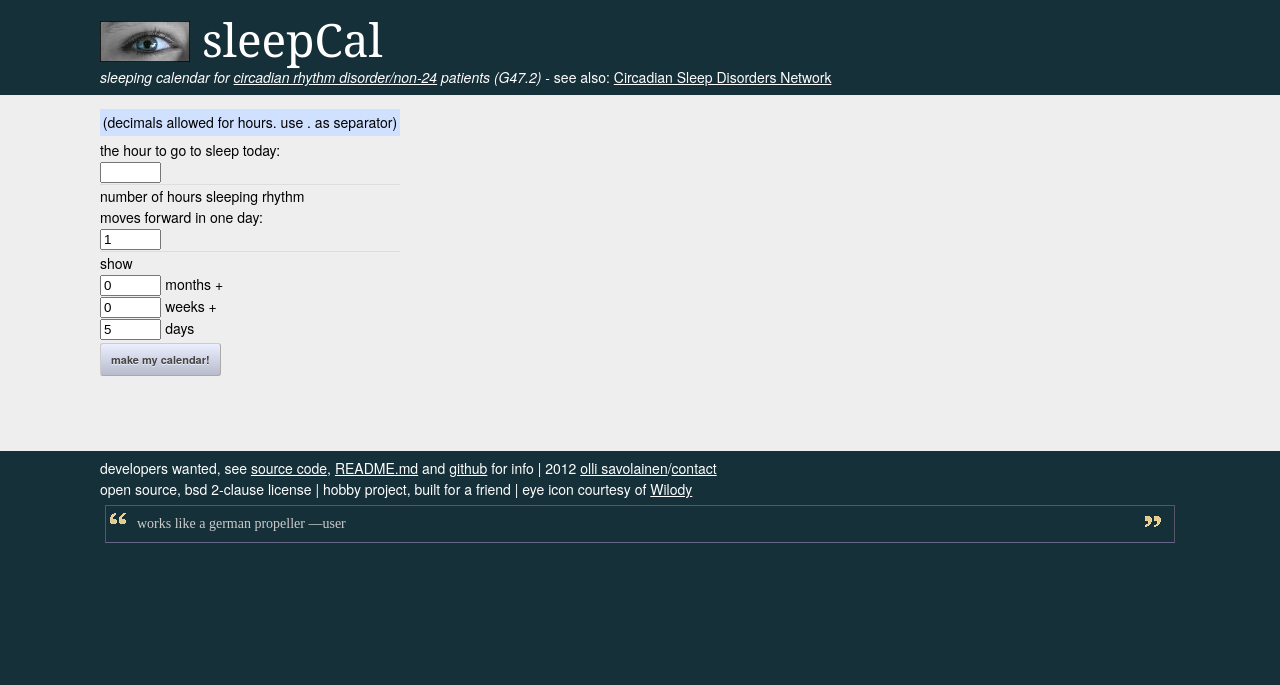
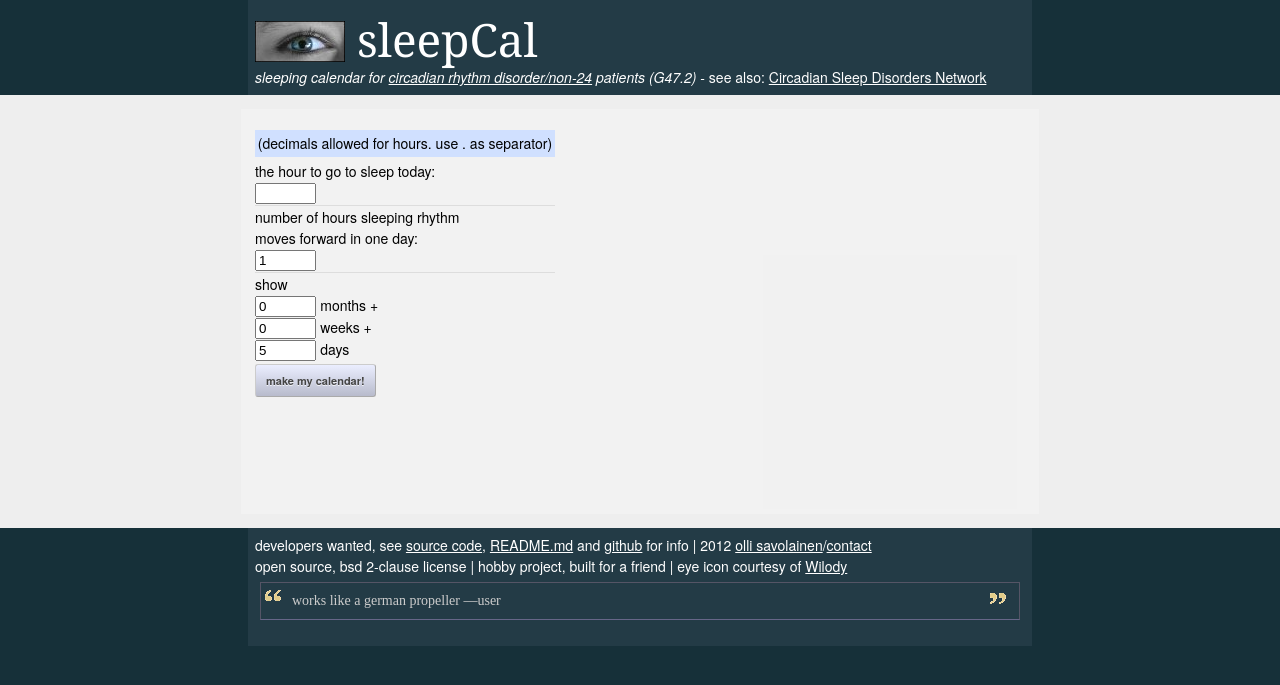
Before and after one commit to savolai/sleepCal, a PHP site: page /core_source.php?calendar_only=1 in a window 1280 px wide. Shown: the top 685 px of the page. Run offline with PHP 8.4, Linux system fonts and the light colour scheme; data that the repository does not hold is empty.

Commit message:
Update core_source.php

```diff
--- a/core_source.php
+++ b/core_source.php
@@ -11,9 +11,52 @@ h1{color:white;line-height: 46px; position:relative;top:0.2em;}
 h1 a{text-decoration:none;}
 
 	#header, #footer, #container{
-	max-width: 1080px;
+	max-width: 35em;
     margin: 0 auto;
 	}
+
+
+/* Inline #3 | https://savolai.net/software/sleepcal/?todayhour=1&interval=1&viewmonths=0&viewweeks=0&viewdays=5&startday=01&startmonth=11&startyear=2019/ */
+
+#header, #footer, #container {
+  /* max-width: 1080px; */
+  max-width: 55em;
+  background-color: #ccf1;
+}
+
+#header, #footer {
+  /* padding: 0.5em; */
+  padding: 1em;
+}
+
+#footer {
+  padding-bottom: 1.5em !important;
+}
+
+
+#container {
+  padding-top: 1em;
+}
+
+
+#container {
+  /* padding-top: 1em; */
+  padding: 1em;
+  padding-top: 1em;
+  background-color: #fcfcff33 !important;
+}
+
+#header {
+  padding-top: 1.6em;
+}
+
+#container {
+  /* padding-top: 1em; */
+  padding-top: 1.5em;
+  padding-bottom: 4em;
+}
+
+
 #header a, #footer a{color:white;}
 #footer{clear:both;}
 
```
